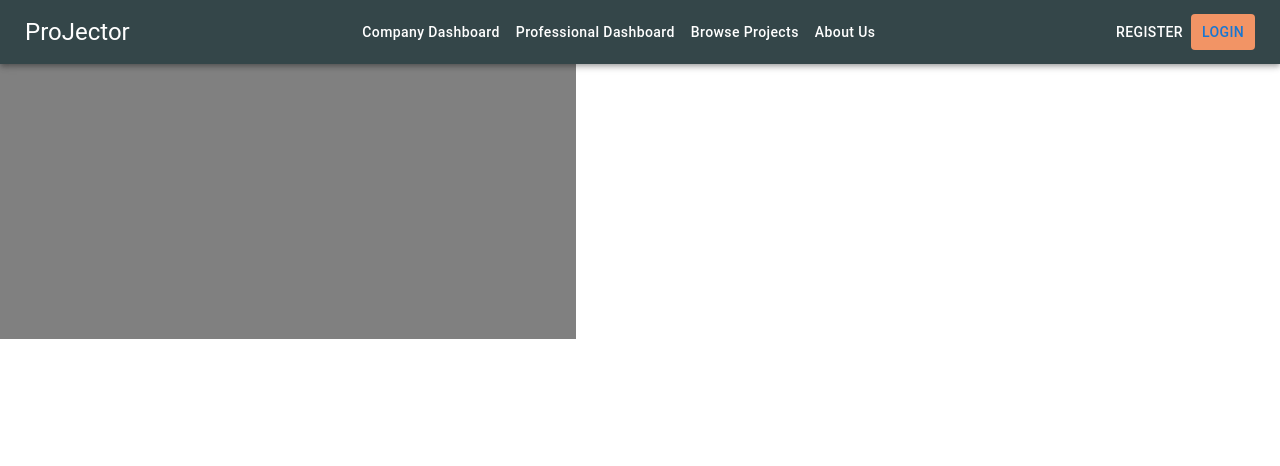
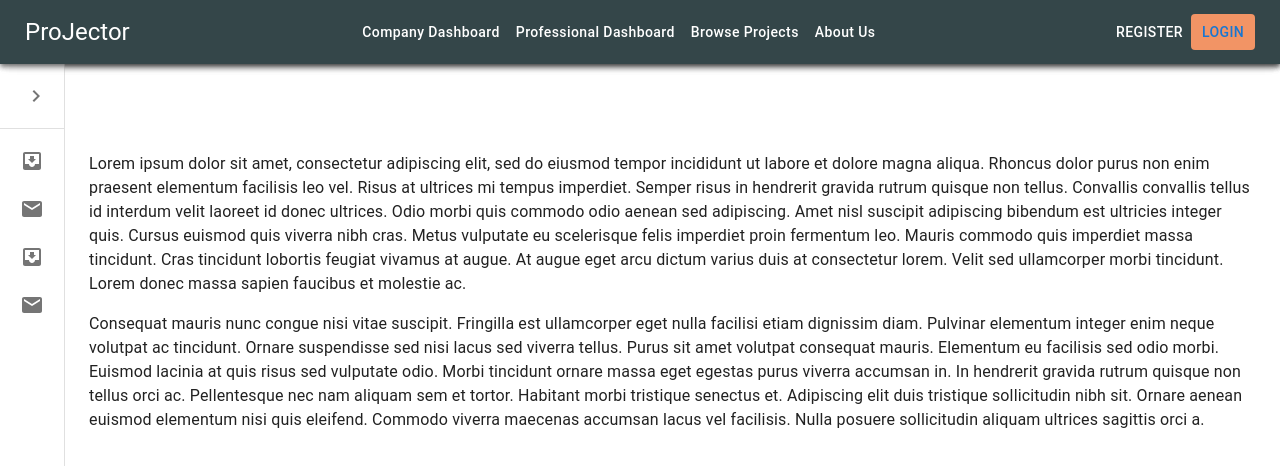
Before and after one commit to milliehigh/ProJector, a React (Vite) app in the folder frontend/: page /allprojects in a window 1280 px wide. Shown: the top 466 px of the page. Built offline with nearby package versions, Linux system fonts and the light colour scheme.

Commit message:
sidebar implemented

```diff
--- a/frontend/src/components/Header.jsx
+++ b/frontend/src/components/Header.jsx
@@ -35,7 +35,7 @@
 
 
     return (
-        <Box sx={{ flexGrow: 1 }}>
+        <Box sx={{backgroundColor: 'pink'}}>
             <CssBaseline />
             <AppBar position="sticky" sx={{backgroundColor: "#344649"}}>
             <Toolbar sx={{justifyContent: "space-between",  "@media (min-width: 0px)": { paddingRight: "25px", paddingLeft: "25px" },}}>
--- a/frontend/src/pages/AllProjects.jsx
+++ b/frontend/src/pages/AllProjects.jsx
@@ -1,30 +1,205 @@
-import React from 'react';
+import * as React from 'react';
+import { styled } from '@mui/material/styles';
 import Box from '@mui/material/Box';
-import Collapse from '@mui/material/Collapse';
+import MuiDrawer from '@mui/material/Drawer';
+import List from '@mui/material/List';
+import CssBaseline from '@mui/material/CssBaseline';
+import Typography from '@mui/material/Typography';
+import Divider from '@mui/material/Divider';
+import IconButton from '@mui/material/IconButton';
+import ChevronLeftIcon from '@mui/icons-material/ChevronLeft';
+import ChevronRightIcon from '@mui/icons-material/ChevronRight';
+import ListItem from '@mui/material/ListItem';
+import ListItemButton from '@mui/material/ListItemButton';
+import ListItemIcon from '@mui/material/ListItemIcon';
+import ListItemText from '@mui/material/ListItemText';
+import InboxIcon from '@mui/icons-material/MoveToInbox';
+import MailIcon from '@mui/icons-material/Mail';
+import AppBar from '@mui/material/AppBar';
 
-function AllProjects() {
-    const [checked, setChecked] = React.useState(false);
+import { PageContainer } from '@toolpad/core/PageContainer';
+import { AppProvider } from '@toolpad/core/AppProvider';
 
-    const handleChange = () => {
-        setChecked((prev) => !prev);
-    };
-    return (
-      <Box>
-        <Box sx={{ width: '45%', height: '100%', backgroundColor: 'grey' }}>
-          <Collapse orientation="horizontal" in={checked} sx={{ height: '100%'}}>
-          <div>
-          <h1>Welcome to the Home Page</h1>
-          <p>Search Bar here.</p>
-        </div>
-          </Collapse>
+import Header from '../components/Header';
+
+const drawerWidth = '40%';
+
+const openedMixin = (theme) => ({
+  width: drawerWidth,
+  transition: theme.transitions.create('width', {
+    easing: theme.transitions.easing.sharp,
+    duration: theme.transitions.duration.enteringScreen,
+  }),
+  overflowX: 'hidden',
+});
+
+const closedMixin = (theme) => ({
+  transition: theme.transitions.create('width', {
+    easing: theme.transitions.easing.sharp,
+    duration: theme.transitions.duration.leavingScreen,
+  }),
+  overflowX: 'hidden',
+  width: `calc(${theme.spacing(7)} + 1px)`,
+  [theme.breakpoints.up('sm')]: {
+    width: `calc(${theme.spacing(8)} + 1px)`,
+  },
+});
+
+const DrawerHeader = styled('div')(({ theme }) => ({
+  display: 'flex',
+  alignItems: 'center',
+  justifyContent: 'flex-end',
+  padding: theme.spacing(0, 1),
+  // necessary for content to be below app bar
+  ...theme.mixins.toolbar,
+}));
+
+
+const Drawer = styled(MuiDrawer, { shouldForwardProp: (prop) => prop !== 'open' })(
+  ({ theme }) => ({
+    width: drawerWidth,
+    flexShrink: 0,
+    whiteSpace: 'nowrap',
+    boxSizing: 'border-box',
+    variants: [
+      {
+        props: ({ open }) => open,
+        style: {
+          ...openedMixin(theme),
+          '& .MuiDrawer-paper': openedMixin(theme),
+        },
+      },
+      {
+        props: ({ open }) => !open,
+        style: {
+          ...closedMixin(theme),
+          '& .MuiDrawer-paper': closedMixin(theme),
+        },
+      },
+    ],
+  }),
+);
+
+export default function MiniDrawer() {
+  // const theme = useTheme();
+  const [open, setOpen] = React.useState(false);
+
+  const handleDrawerOpen = () => {
+    setOpen(true);
+  };
+
+  const handleDrawerClose = () => {
+    setOpen(false);
+  };
+
+  return (
+    // <AppProvider className="APP" sx={{ backgroundColour: 'white' }}>
+
+    // <PageContainer className="container">
+    <Box sx={{ display: 'flex' }}>
+
+      <CssBaseline />
+      <AppBar position="fixed" sx={{ zIndex: (theme) => theme.zIndex.drawer + 1 }}>
+        <Header></Header>
+      </AppBar>
+      <Drawer variant="permanent" open={open} sx={{ backgroundColour: 'none'}}>
+        <DrawerHeader></DrawerHeader>
+        <DrawerHeader>
+            {open === false ? <IconButton onClick={handleDrawerOpen}><ChevronRightIcon />  </IconButton>: <IconButton onClick={handleDrawerClose}><ChevronLeftIcon/></IconButton>}
+        </DrawerHeader>
+        <Divider />
+        {/* open === false ?  */}
+        <Box sx={{ overflow: 'auto' }}>
+        <List>
+          {['Inbox', 'Starred', 'Send email', 'Drafts'].map((text, index) => (
+            <ListItem key={text} disablePadding sx={{ display: 'block' }}>
+              <ListItemButton
+                sx={[
+                  {
+                    minHeight: 48,
+                    px: 2.5,
+                  },
+                  open
+                    ? {
+                        justifyContent: 'initial',
+                      }
+                    : {
+                        justifyContent: 'center',
+                      },
+                ]}
+              >
+                <ListItemIcon
+                  sx={[
+                    {
+                      minWidth: 0,
+                      justifyContent: 'center',
+                    },
+                    open
+                      ? {
+                          mr: 3,
+                        }
+                      : {
+                          mr: 'auto',
+                        },
+                  ]}
+                >
+                  {index % 2 === 0 ? <InboxIcon /> : <MailIcon />}
+                </ListItemIcon>
+                <ListItemText
+                  primary={text}
+                  sx={[
+                    open
+                      ? {
+                          opacity: 1,
+                        }
+                      : {
+                          opacity: 0,
+                        },
+                  ]}
+                />
+              </ListItemButton>
+            </ListItem>
+          ))}
+        </List>
         </Box>
-        {/* <div>
-          <h1>Welcome to the Home Page</h1>
-          <p>Search Bar here.</p>
-        </div> */}
+      </Drawer>
+
+
+
+
+
+      <Box component="main" sx={{ flexGrow: 1, p: 3 }}>
+        <DrawerHeader />
+        <Typography sx={{ marginBottom: 2 }}>
+          Lorem ipsum dolor sit amet, consectetur adipiscing elit, sed do eiusmod
+          tempor incididunt ut labore et dolore magna aliqua. Rhoncus dolor purus non
+          enim praesent elementum facilisis leo vel. Risus at ultrices mi tempus
+          imperdiet. Semper risus in hendrerit gravida rutrum quisque non tellus.
+          Convallis convallis tellus id interdum velit laoreet id donec ultrices.
+          Odio morbi quis commodo odio aenean sed adipiscing. Amet nisl suscipit
+          adipiscing bibendum est ultricies integer quis. Cursus euismod quis viverra
+          nibh cras. Metus vulputate eu scelerisque felis imperdiet proin fermentum
+          leo. Mauris commodo quis imperdiet massa tincidunt. Cras tincidunt lobortis
+          feugiat vivamus at augue. At augue eget arcu dictum varius duis at
+          consectetur lorem. Velit sed ullamcorper morbi tincidunt. Lorem donec massa
+          sapien faucibus et molestie ac.
+        </Typography>
+        <Typography sx={{ marginBottom: 2 }}>
+          Consequat mauris nunc congue nisi vitae suscipit. Fringilla est ullamcorper
+          eget nulla facilisi etiam dignissim diam. Pulvinar elementum integer enim
+          neque volutpat ac tincidunt. Ornare suspendisse sed nisi lacus sed viverra
+          tellus. Purus sit amet volutpat consequat mauris. Elementum eu facilisis
+          sed odio morbi. Euismod lacinia at quis risus sed vulputate odio. Morbi
+          tincidunt ornare massa eget egestas purus viverra accumsan in. In hendrerit
+          gravida rutrum quisque non tellus orci ac. Pellentesque nec nam aliquam sem
+          et tortor. Habitant morbi tristique senectus et. Adipiscing elit duis
+          tristique sollicitudin nibh sit. Ornare aenean euismod elementum nisi quis
+          eleifend. Commodo viverra maecenas accumsan lacus vel facilisis. Nulla
+          posuere sollicitudin aliquam ultrices sagittis orci a.
+        </Typography>
       </Box>
-
-    );
+    </Box>
+    // </PageContainer>
+    // </AppProvider>
+  );
 }
-
-export default AllProjects;
```
